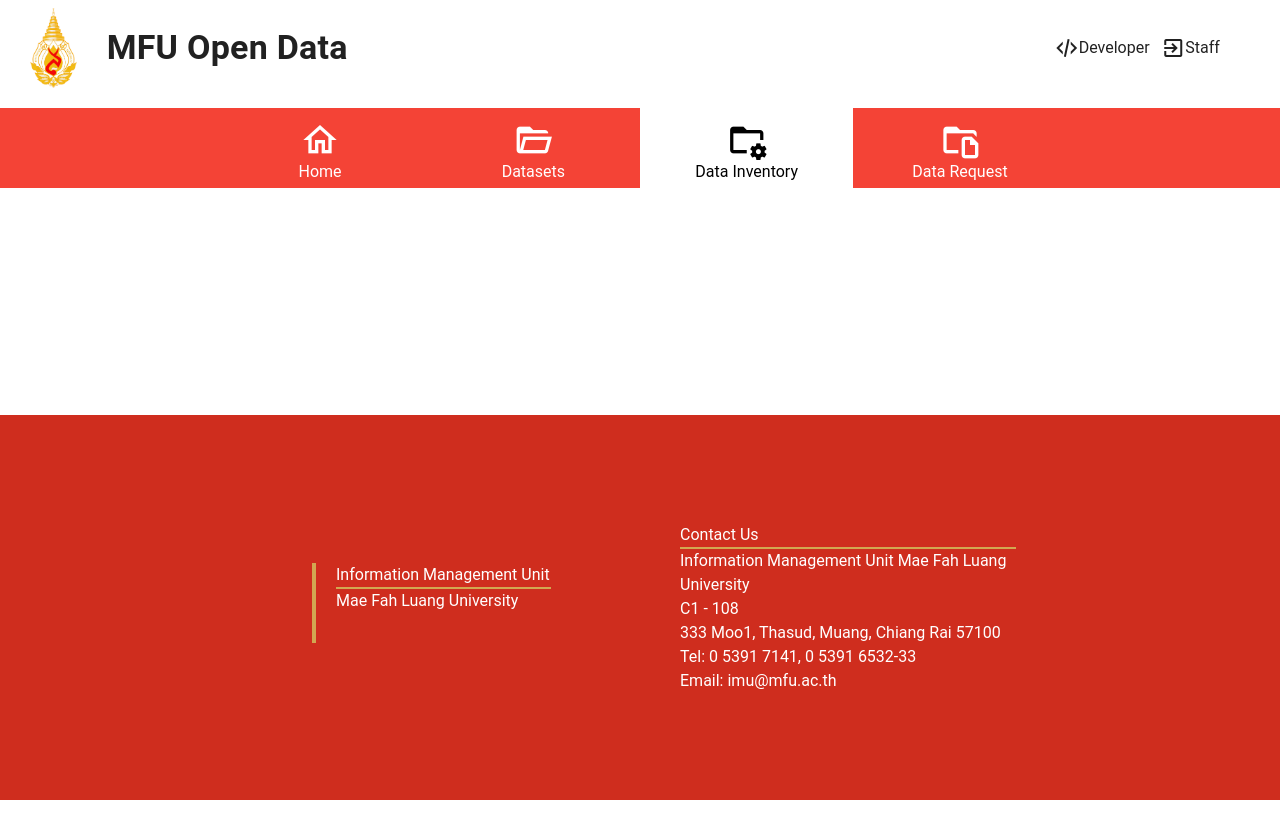
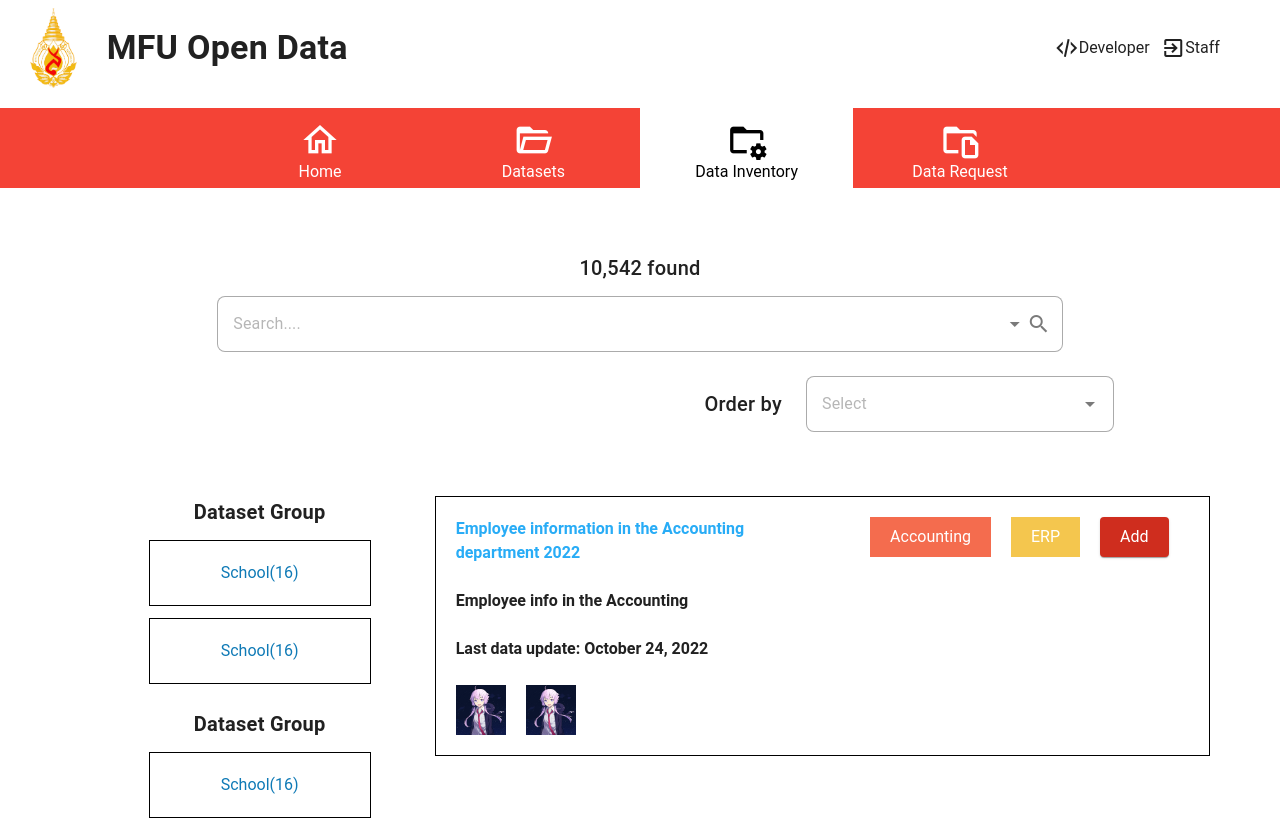
Before and after one commit to k1tsanapong/almost-open-data-frontend, a Nuxt app: page /data-inventory in a window 1280 px wide. Shown: the top 820 px of the page. Built offline with nearby package versions, Linux system fonts and the light colour scheme.

Commit message:
Refactor data-inventory.vue component

```diff
--- a/pages/data-inventory.vue
+++ b/pages/data-inventory.vue
@@ -1,10 +1,177 @@
 <template>
   <div>
-    <v-row class="mt-10">
-      <v-col cols="1" />
+    <v-row class="my-16">
+      <v-col cols="12">
+        <v-row class="justify-center">
+          <div class="text-h6">10,542 found</div>
+        </v-row>
 
-      <v-col> </v-col>
-      <v-col cols="1" />
+        <v-row>
+          <v-col cols="2" />
+
+          <v-col cols="12" sm="8" class="d-flex justify-center">
+            <v-autocomplete
+              class="flex-full-width"
+              rounded="lg"
+              placeholder="Search...."
+              :items="['foo', 'bar']"
+              outlined
+              variant="outlined"
+              append-inner-icon="mdi-magnify"
+              hide-details
+            >
+            </v-autocomplete>
+          </v-col>
+          <v-col cols="2" />
+        </v-row>
+
+        <v-row>
+          <v-spacer />
+
+          <v-col class="d-flex justify-end">
+            <v-row>
+              <v-col class="d-flex align-center justify-end" cols="3">
+                <div class="text-h6">Order by</div>
+              </v-col>
+
+              <v-col class="d-flex align-center" cols="6">
+                <v-select
+                  variant="outlined"
+                  :items="['foo', 'bar']"
+                  rounded="lg"
+                  placeholder="Select"
+                  outlined
+                  hide-details=""
+                >
+                </v-select>
+              </v-col>
+            </v-row>
+          </v-col>
+        </v-row>
+      </v-col>
+
+      <v-col class="mt-10" cols="12">
+        <v-row
+          ><v-col cols="1" />
+
+          <v-col cols="12" md="3">
+            <v-col>
+              <v-row class="mb-3" justify="center">
+                <div class="text-h6 font-weight-bold">Dataset Group</div>
+              </v-row>
+              <v-row class="px-10 mb-3">
+                <v-col
+                  class="fill-height pa-5 d-flex justify-center"
+                  style="border: 1px solid black"
+                >
+                  <div style="color: #0f7ab6">School(16)</div>
+                </v-col>
+              </v-row>
+
+              <v-row class="px-10 mb-3">
+                <v-col
+                  class="fill-height pa-5 d-flex justify-center"
+                  style="border: 1px solid black"
+                >
+                  <div style="color: #0f7ab6">School(16)</div>
+                </v-col>
+              </v-row>
+            </v-col>
+
+            <v-col>
+              <v-row class="mb-3" justify="center">
+                <div class="text-h6 font-weight-bold">Dataset Group</div>
+              </v-row>
+              <v-row class="px-10 mb-3">
+                <v-col
+                  class="fill-height pa-5 d-flex justify-center"
+                  style="border: 1px solid black"
+                >
+                  <div style="color: #0f7ab6">School(16)</div>
+                </v-col>
+              </v-row>
+
+              <v-row class="px-10 mb-3">
+                <v-col
+                  class="fill-height pa-5 d-flex justify-center"
+                  style="border: 1px solid black"
+                >
+                  <div style="color: #0f7ab6">School(16)</div>
+                </v-col>
+              </v-row>
+            </v-col>
+          </v-col>
+
+          <v-col cols="12" md="8">
+            <v-col class="pa-0" cols="11" >
+            <div class="fill-height pa-5" style="border: 1px solid black">
+              <v-row>
+                <v-col xs="12">
+                  <div class="font-weight-bold" style="color: #28acf6">
+                    Employee information in the Accounting department 2022
+                  </div>
+                </v-col>
+
+                <v-col class="d-flex justify-end" xs="12">
+                  <v-card
+                    class="mr-5 pa-5 text-white text-center fill-height d-flex align-center justify-center"
+                    color="#F46C4E"
+                    rounded="0"
+                    flat
+                    max-height="40"
+                  >
+                    Accounting
+                  </v-card>
+
+                  <v-card
+                    class="mr-5 pa-5 text-white text-center fill-height d-flex align-center justify-center"
+                    color="#F4C64E"
+                    rounded="0"
+                    flat
+                    max-height="40"
+                  >
+                    ERP
+                  </v-card>
+
+                  <v-card
+                    class="mr-5 pa-5 text-white text-center fill-height d-flex align-center justify-center"
+                    color="primary"
+                    max-height="40"
+                  >
+                    Add
+                  </v-card>
+                </v-col>
+              </v-row>
+
+              <v-row>
+                <v-col>
+                  <div class="font-weight-bold">
+                    Employee info in the Accounting
+                  </div>
+                </v-col>
+              </v-row>
+
+              <v-row>
+                <v-col>
+                  <div class="font-weight-bold">
+                    Last data update: October 24, 2022
+                  </div>
+                </v-col>
+              </v-row>
+
+              <v-row>
+                <v-col class="d-flex">
+                  <v-img class="mr-5" max-width="50px" src="/seki.png" />
+
+                  <v-img class="mr-5" max-width="50px" src="/seki.png" />
+                </v-col>
+              </v-row>
+            </div>
+          </v-col>
+          </v-col>
+
+        </v-row>
+      </v-col>
     </v-row>
   </div>
 </template>
```
